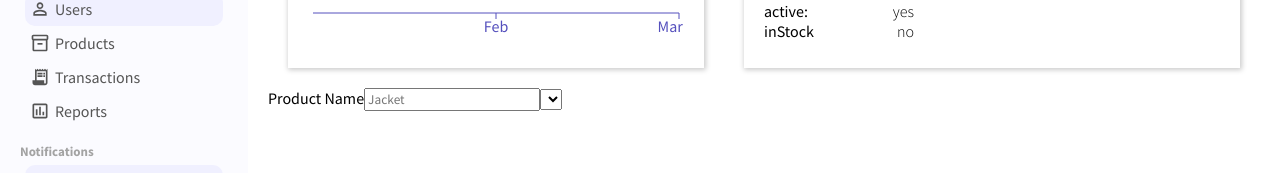
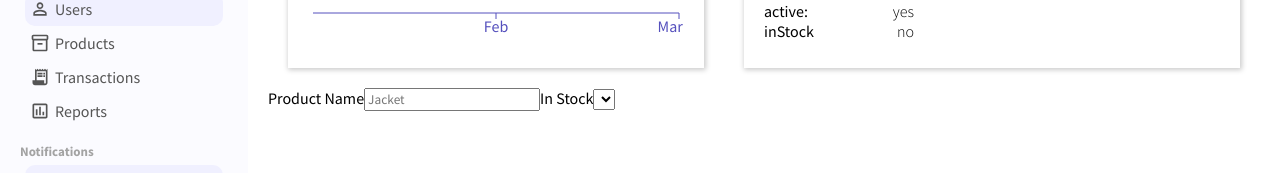
Before and after one commit to PJMantoss/admin_panel, a React (Create React App) app: page /product/1 in a window 1280 px wide. Shown: the part 249-422 px from the top of the page. Built offline with nearby package versions, Linux system fonts and the light colour scheme.

Commit message:
update Product page

```diff
--- a/src/pages/product/Product.js
+++ b/src/pages/product/Product.js
@@ -60,8 +60,8 @@ function Product() {
                 <div className='productFormLeft'>
                     <label>Product Name</label>
                     <input type='text' placeholder='Jacket' />
-                    <label></label>
-                    <select></select>
+                    <label>In Stock</label>
+                    <select name='inStock' id='idStock'></select>
                 </div>
                 <div className='productFormRight'></div>
             </form>
```
